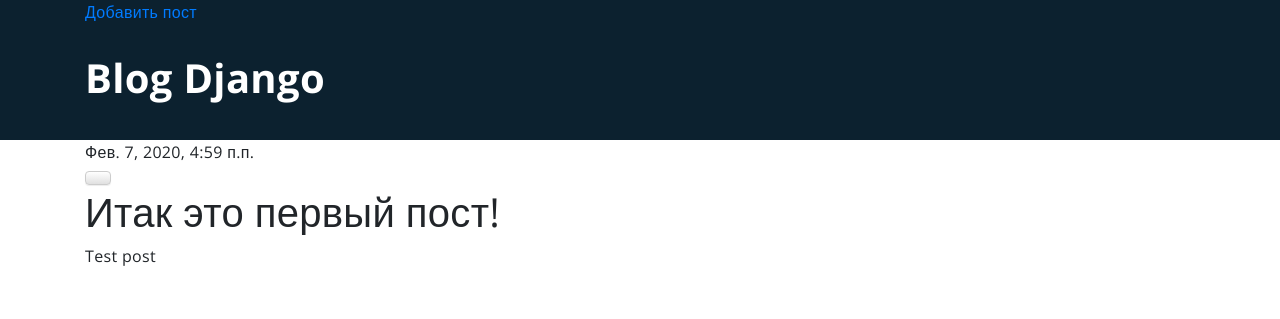
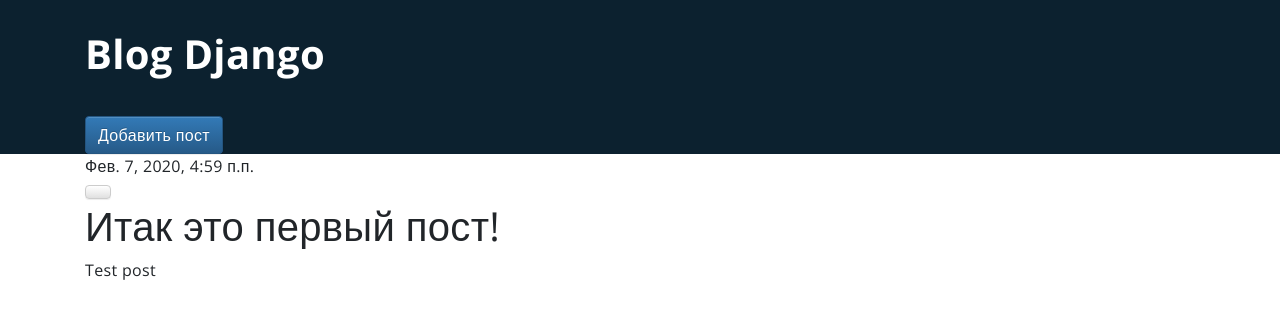
Before and after one commit to Beloslav13/progs_and_code, a Django app: page /post/1/ in a window 1280 px wide. Shown: the part 76-395 px from the top of the page. Run offline with Django 3.2, Linux system fonts and the light colour scheme; a user stored in the database is signed in; data comes from the database, SQL or seed files in the repository; both versions use the stored data as it was after the commit; some libraries are stand-ins or nearby versions.

Commit message:
поменял оформление в коде и кнопку...

```diff
--- a/django_proj/blog/templates/blog/base.html
+++ b/django_proj/blog/templates/blog/base.html
@@ -38,12 +38,14 @@
         <div class="container">
             <div class="row">
                 <div class="col-lg-12">
-                    {% if user.is_authenticated %}
-                    <a href="{% url 'post_new' %}" class="top-menu"><span class="glyphicon glyphicon-plus">Добавить пост</span></a>
-                    {% endif %}
                     <h1 class="title">
                         <a href="/">Blog Django</a>
                     </h1>
+                    {% if user.is_authenticated %}
+                    <a href="{% url 'post_new' %}" class="top-menu btn btn-primary">
+                        Добавить пост
+                    </a>
+                    {% endif %}
                 </div>
             </div>
         </div>
```
Also changed, not shown: django_proj/blog/templates/blog/post_detail.html (indentation only), django_proj/db.sqlite3.
